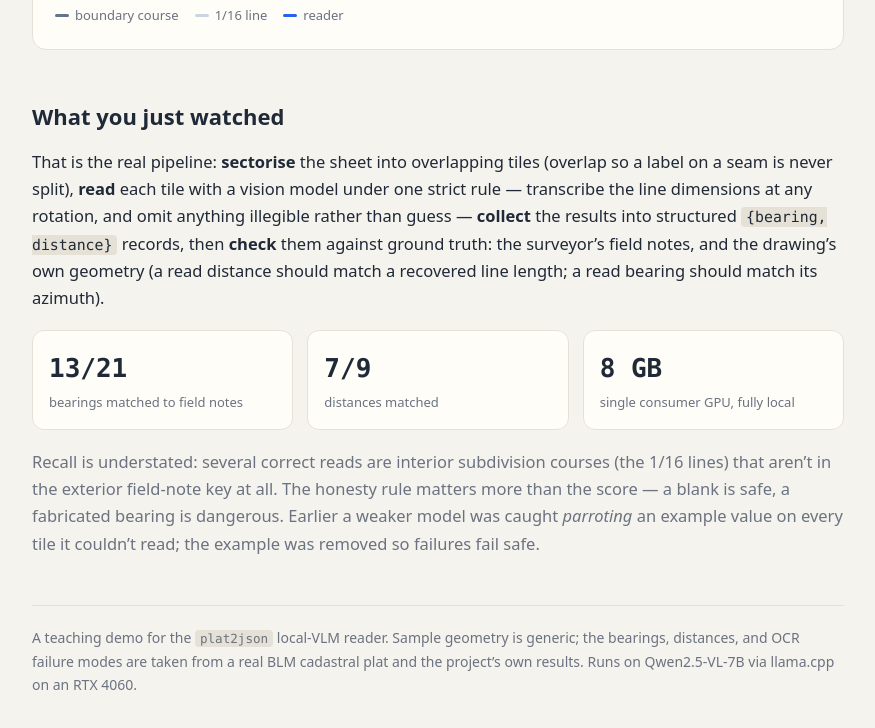
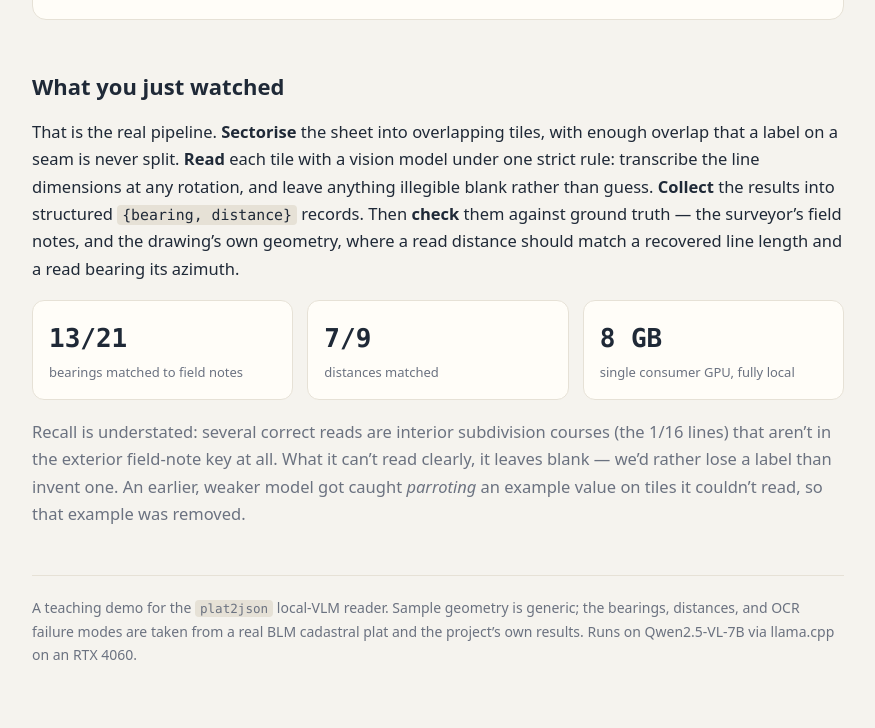
Before and after one commit to KevinGriffin-new/plat2json, a plain HTML site: page docs/plat-reader-demo.html in a window 1280 px wide. Shown: the part 1539-2267 px from the top of the page, without its empty margins (202-1077 px from the left). Drawn offline with Linux system fonts and the light colour scheme.

Commit message:
docs: de-claudism pass on demo prose
Cut the "that gap is the whole problem" flourish, broke the one-breath pipeline
sentence into four, replaced the "a blank is safe, a fabricated bearing is
dangerous" antithesis and the "failures fail safe" alliteration with plainer
lines, and trimmed em-dashes.

Co-Authored-By: Claude Opus 4.8 <noreply@anthropic.com>

```diff
--- a/docs/plat-reader-demo.html
+++ b/docs/plat-reader-demo.html
@@ -113,7 +113,7 @@ a:hover{text-decoration:underline}
   <h1>Reading a survey plat with a local vision model</h1>
   <p class="sub">Lifting rotated metes-and-bounds labels off a scanned plat — and checking them — on one 8&nbsp;GB GPU, no cloud.</p>
 
-  <p class="lead">A finished plat hides its survey data in plain sight. Every boundary <strong>course</strong> &mdash; one segment of the boundary as it&rsquo;s drawn on the plat; the same line is a &ldquo;leg&rdquo; once you&rsquo;re out running it in the field &mdash; carries a quadrant bearing in degrees-minutes-seconds and a distance, drawn <em>rotated to run along the line</em>. A surveyor reads them at a glance. Optical character recognition does not &mdash; and that gap is the whole problem.</p>
+  <p class="lead">A finished plat hides its survey data in plain sight. Every boundary <strong>course</strong> &mdash; one segment of the boundary as it&rsquo;s drawn on the plat; the same line is a &ldquo;leg&rdquo; once you&rsquo;re out running it in the field &mdash; carries a quadrant bearing in degrees-minutes-seconds and a distance, drawn <em>rotated to run along the line</em>. A surveyor reads them at a glance. Optical character recognition does not.</p>
 
   <p class="kicker">Act 1 — why it&rsquo;s hard</p>
   <h2>The same label, two readers</h2>
@@ -188,14 +188,14 @@ a:hover{text-decoration:underline}
   </div>
 
   <h2>What you just watched</h2>
-  <p>That is the real pipeline: <strong>sectorise</strong> the sheet into overlapping tiles (overlap so a label on a seam is never split), <strong>read</strong> each tile with a vision model under one strict rule — transcribe the line dimensions at any rotation, and omit anything illegible rather than guess — <strong>collect</strong> the results into structured <code>{bearing, distance}</code> records, then <strong>check</strong> them against ground truth: the surveyor&rsquo;s field notes, and the drawing&rsquo;s own geometry (a read distance should match a recovered line length; a read bearing should match its azimuth).</p>
+  <p>That is the real pipeline. <strong>Sectorise</strong> the sheet into overlapping tiles, with enough overlap that a label on a seam is never split. <strong>Read</strong> each tile with a vision model under one strict rule: transcribe the line dimensions at any rotation, and leave anything illegible blank rather than guess. <strong>Collect</strong> the results into structured <code>{bearing, distance}</code> records. Then <strong>check</strong> them against ground truth &mdash; the surveyor&rsquo;s field notes, and the drawing&rsquo;s own geometry, where a read distance should match a recovered line length and a read bearing its azimuth.</p>
 
   <div class="stats">
     <div class="stat"><div class="n">13/21</div><div class="l">bearings matched to field notes</div></div>
     <div class="stat"><div class="n">7/9</div><div class="l">distances matched</div></div>
     <div class="stat"><div class="n">8 GB</div><div class="l">single consumer GPU, fully local</div></div>
   </div>
-  <p class="muted">Recall is understated: several correct reads are interior subdivision courses (the 1/16 lines) that aren&rsquo;t in the exterior field-note key at all. The honesty rule matters more than the score &mdash; a blank is safe, a fabricated bearing is dangerous. Earlier a weaker model was caught <em>parroting</em> an example value on every tile it couldn&rsquo;t read; the example was removed so failures fail safe.</p>
+  <p class="muted">Recall is understated: several correct reads are interior subdivision courses (the 1/16 lines) that aren&rsquo;t in the exterior field-note key at all. What it can&rsquo;t read clearly, it leaves blank &mdash; we&rsquo;d rather lose a label than invent one. An earlier, weaker model got caught <em>parroting</em> an example value on tiles it couldn&rsquo;t read, so that example was removed.</p>
 
   <div class="foot">
     A teaching demo for the <code>plat2json</code> local-VLM reader. Sample geometry is generic; the bearings, distances, and OCR failure modes are taken from a real BLM cadastral plat and the project&rsquo;s own results. Runs on Qwen2.5-VL-7B via llama.cpp on an RTX&nbsp;4060.
```
